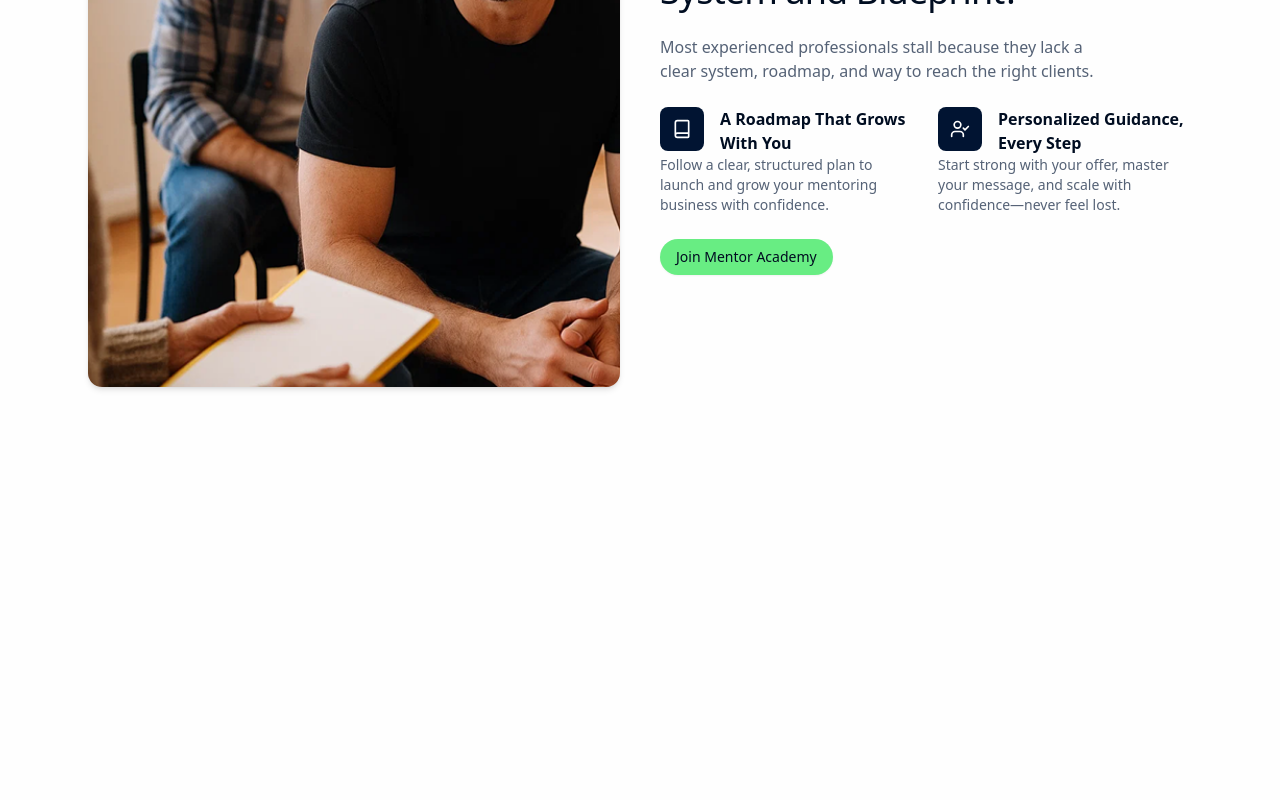
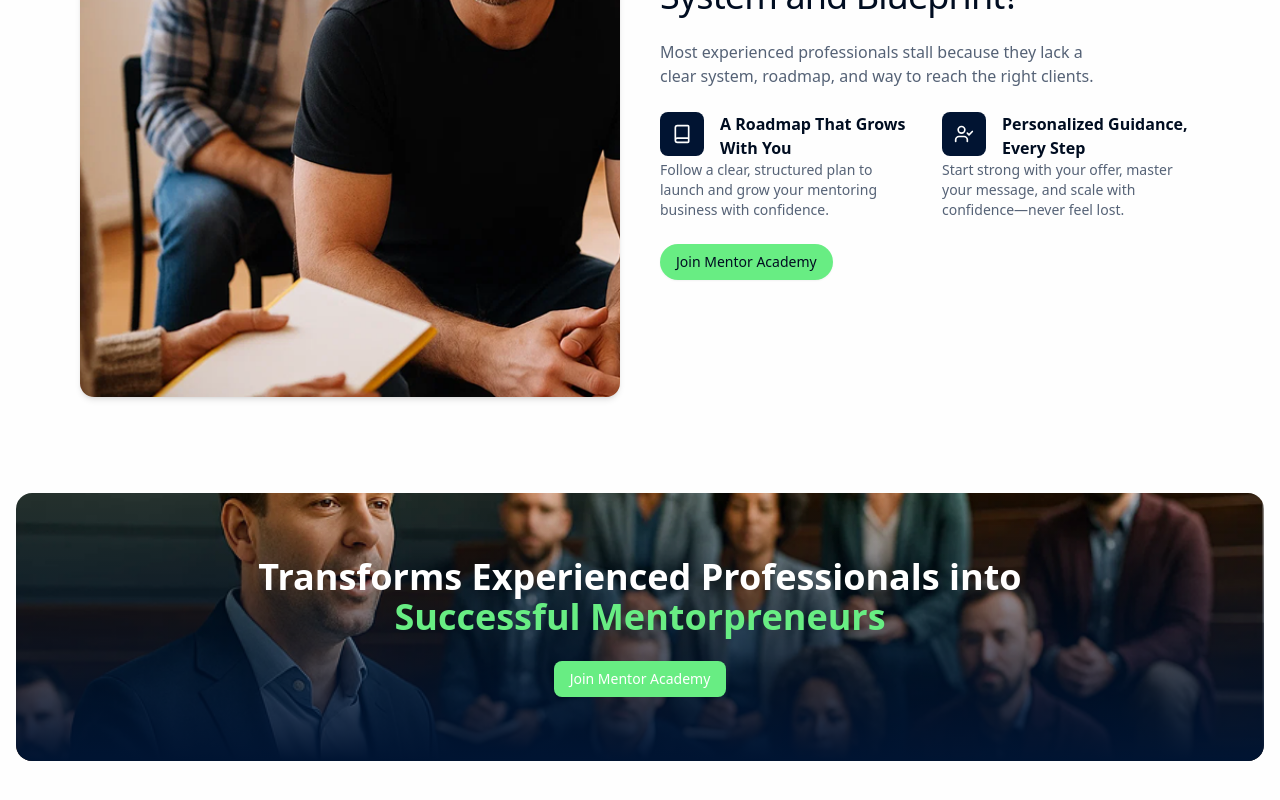
Before and after one commit to wendell256/mentor-academy, a Next.js app: page / in a window 1280 px wide. Shown: the part 1530-2330 px from the top of the page. Before the commit the page ends 1965 px from the top, so only its background shows below. Built offline with nearby package versions, Linux system fonts and the light colour scheme.

Commit message:
add MentorBanner component

```diff
--- a/app/page.tsx
+++ b/app/page.tsx
@@ -1,4 +1,5 @@
 import Hero from '@/components/hero';
+import MentorBanner from '@/components/mentor-banner';
 import MentorIntro from '@/components/mentor-intro';
 import ReviewCard from '@/components/review-card';
 import Stats from '@/components/stats';
@@ -12,6 +13,7 @@ export default function Home() {
       </div>
       <Stats />
       <MentorIntro />
+      <MentorBanner />
     </main>
   );
 }
--- /dev/null
+++ b/components/mentor-banner.tsx
@@ -0,0 +1,29 @@
+import Image from 'next/image';
+import { Button } from '@/components/ui/button';
+
+export default function MentorBanner() {
+  return (
+    <div className='px-4'>
+      <div className='relative w-full rounded-2xl overflow-hidden my-12'>
+        <Image
+          src='/images/mentor-audience.png' // Replace with actual image path
+          alt='Mentor Audience'
+          layout='fill'
+          objectFit='cover'
+          className='absolute inset-0 z-0'
+          priority
+        />
+        <div className='relative z-10 flex flex-col items-center justify-center px-6 py-16 text-center bg-gradient-to-t from-chart-5'>
+          <h2 className='text-2xl md:text-4xl font-semibold text-white max-w-3xl'>
+            Transforms Experienced Professionals into{' '}
+            <br className='hidden md:block' />
+            <span className='text-accent'>Successful Mentorpreneurs</span>
+          </h2>
+          <Button className='mt-6 bg-accent text-white hover:bg-accent/90'>
+            Join Mentor Academy
+          </Button>
+        </div>
+      </div>
+    </div>
+  );
+}
--- a/components/mentor-intro.tsx
+++ b/components/mentor-intro.tsx
@@ -5,7 +5,7 @@ import { Book, UserCheck } from 'lucide-react';
 
 export default function MentorIntro() {
   return (
-    <section className='max-w-6xl mx-auto px-6 py-12 grid grid-cols-1 sm:grid-cols-2 gap-10 items-center'>
+    <section className='max-w-6xl mx-auto px-4 py-12 grid grid-cols-1 sm:grid-cols-2 gap-10 items-center'>
       <div className='rounded-xl overflow-hidden shadow-md'>
         <Image
           src='/images/mentor-intro.png'
```
Also changed, not shown: public/images/mentor-audience.png (added).
